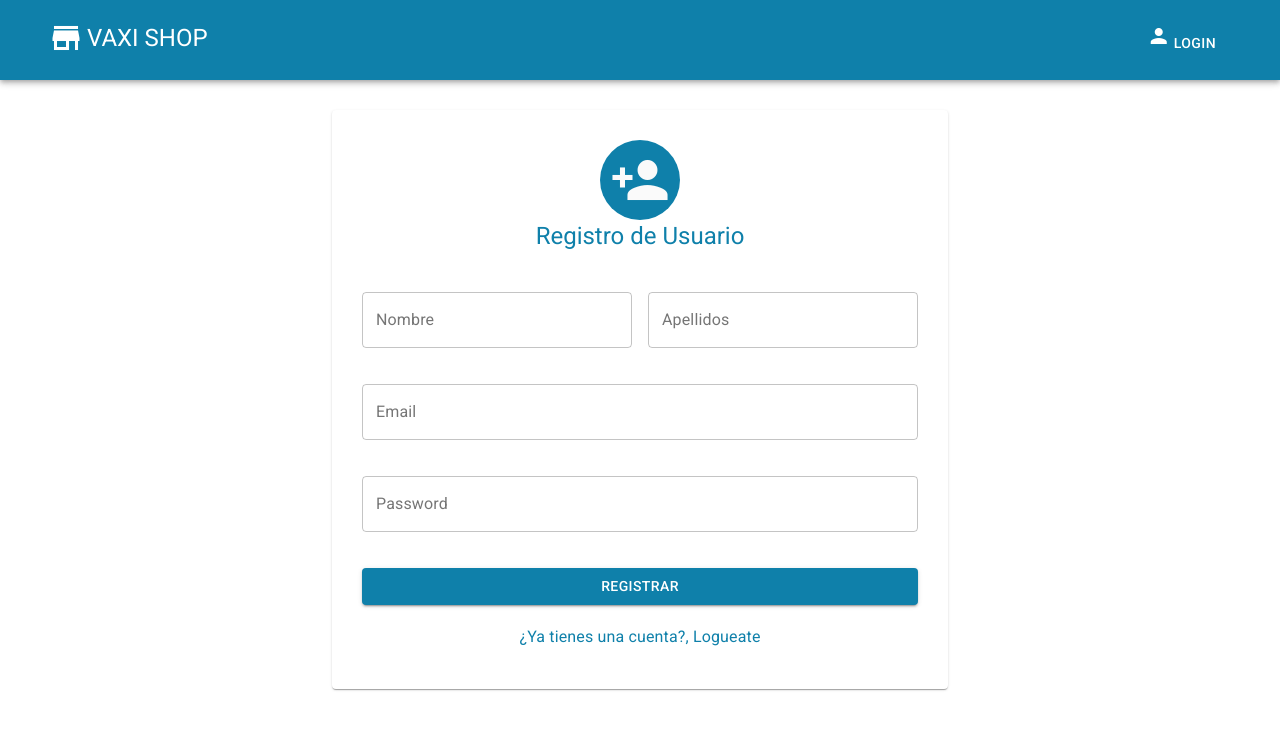
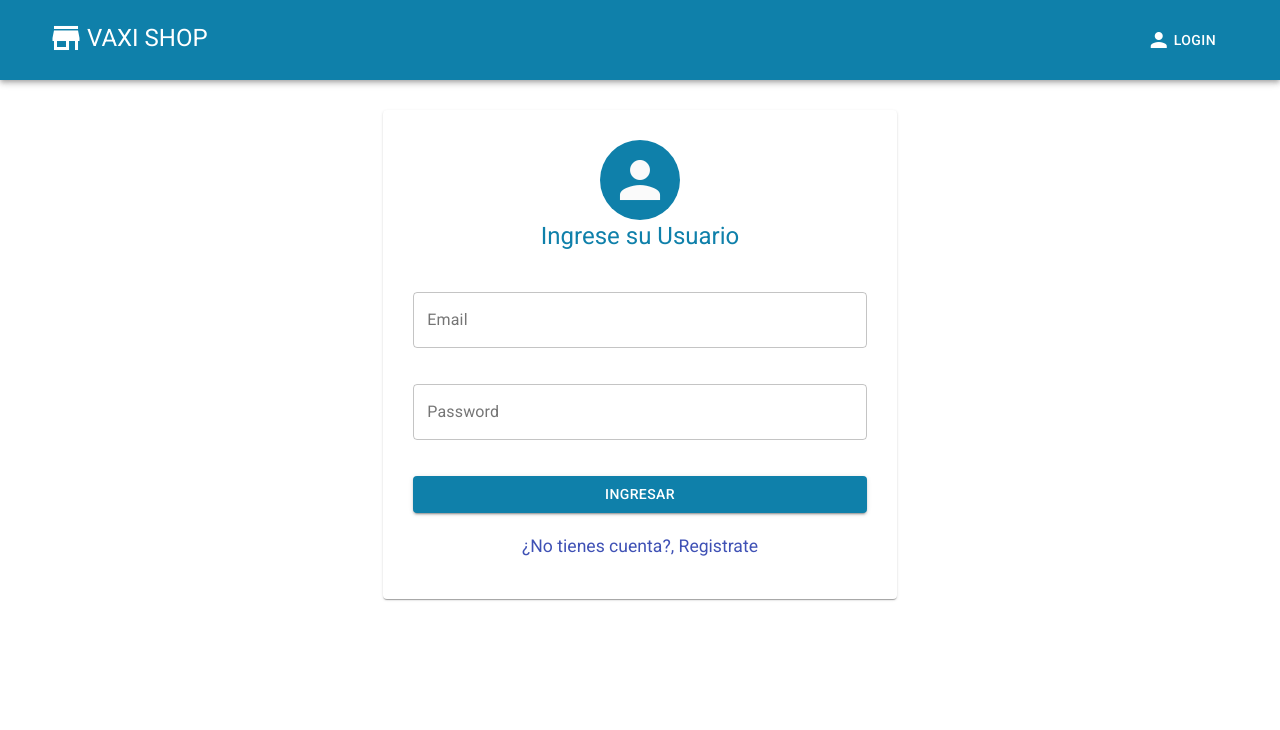
Before and after one commit to PedroAvila/proyecto-react-material-desing, a React (Create React App) app: page /login in a window 1280 px wide. Shown: the top 730 px of the page. Built offline with nearby package versions, Linux system fonts and the light colour scheme.

Commit message:
Navegación entre componentes con react-router-dom

```diff
--- a/package.json
+++ b/package.json
@@ -9,6 +9,7 @@
     "@testing-library/user-event": "^12.1.10",
     "react": "^17.0.2",
     "react-dom": "^17.0.2",
+    "react-router-dom": "^5.3.0",
     "react-scripts": "4.0.3",
     "web-vitals": "^1.0.1"
   },
--- a/src/App.js
+++ b/src/App.js
@@ -4,12 +4,19 @@ import MenuAppBar from "./componentes/navegacion/MenuAppBar";
 import Login from "./componentes/seguridad/Login";
 import RegistrarUsuario from "./componentes/seguridad/RegistrarUsuario";
 import theme from "./theme/theme";
+import { BrowserRouter as Router, Switch, Route } from 'react-router-dom';
+
 
 function App() {
   return (
     <ThemeProvider theme={ theme }>
+      <Router>
       <MenuAppBar />
-      <RegistrarUsuario />
+        <Switch>
+          <Route exact path="/login" component={ Login } />
+          <Route exact path="/registrar" component={ RegistrarUsuario } />
+        </Switch>
+      </Router>
     </ThemeProvider>
   )
 }
--- a/src/componentes/navegacion/MenuAppBar.js
+++ b/src/componentes/navegacion/MenuAppBar.js
@@ -1,6 +1,7 @@
-import { AppBar, Button, Container, Drawer, Icon, IconButton, Link, List, ListItem, ListItemIcon, ListItemText, Toolbar, Typography } from '@material-ui/core';
+import { AppBar, Button, Container, Drawer, Icon, IconButton, List, ListItem, ListItemIcon, ListItemText, Toolbar, Typography } from '@material-ui/core';
 import React, { useState } from 'react';
 import useStyles from '../../theme/useStyles';
+import { Link } from 'react-router-dom';
 
 const MenuAppBar = () => {
     const [ open, setOpen ] = useState(false)
@@ -32,7 +33,7 @@ const MenuAppBar = () => {
                             <div className={ classes.list }>
                                 <List>
                                     <ListItem button onClick={ closeToggle } className={ classes.listItem }>
-                                        <Link color="inherit" className={ classes.linkAppBarMobile } underline="none">
+                                        <Link to="/login" color="inherit" className={ classes.linkAppBarMobile } underline="none">
                                             <ListItemIcon className={ classes.listItemIcon }>
                                                 <Icon>person</Icon>
                                             </ListItemIcon>
@@ -43,14 +44,14 @@ const MenuAppBar = () => {
                             </div>
                         </Drawer>
                         <div className={ classes.grow }>
-                            <Link color="inherit" className={ classes.linkAppBarLogo } underline="none">
+                            <Link to="/" color="inherit" className={ classes.linkAppBarLogo } underline="none">
                                 <Icon className={ classes.mr } fontSize="large">store</Icon>
                                 <Typography variant="h5">VAXI SHOP</Typography>
                             </Link>
                         </div>
                         <div className={ classes.sectionDesktop }>
-                            <Button color="inherit" className={ classes.linkAppBarDesktop }>
-                                <Link color="inherit" classNaame={ classes.linkAppBarDesktop } underline="none">
+                            <Button color="inherit" className={ classes.buttonIcon }>
+                                <Link to="/login" color="inherit" className={ classes.linkAppBarDesktop } underline="none">
                                     <Icon className={ classes.mr }>person</Icon>
                                     LOGIN
                                 </Link>
--- a/src/componentes/seguridad/Login.js
+++ b/src/componentes/seguridad/Login.js
@@ -1,6 +1,7 @@
-import { Avatar, Button, Card, Container, Grid, Icon, Link, TextField, Typography } from '@material-ui/core';
+import { Avatar, Button, Card, Container, Grid, Icon, TextField, Typography } from '@material-ui/core';
 import React from 'react';
 import useStyles from '../../theme/useStyles';
+import { Link } from 'react-router-dom';
 
 const Login = () => {
     const classes = useStyles()
@@ -44,7 +45,7 @@ const Login = () => {
                                 </Grid>
                             </Grid>
                             <Link
-                            href="/"
+                            to="/registrar"
                             variant="body1"
                             className={ classes.link }
                             >
--- a/src/componentes/seguridad/RegistrarUsuario.js
+++ b/src/componentes/seguridad/RegistrarUsuario.js
@@ -1,7 +1,8 @@
 
-import { Avatar, Button, Card, Container, Grid, Icon, Link, TextField, Typography } from '@material-ui/core';
+import { Avatar, Button, Card, Container, Grid, Icon, TextField, Typography } from '@material-ui/core';
 import React from 'react';
 import useStyles from '../../theme/useStyles';
+import { Link } from 'react-router-dom';
 
 const RegistrarUsuario = () => {
     const classes = useStyles()
@@ -62,7 +63,7 @@ const RegistrarUsuario = () => {
                                 </Grid>
                             </Grid>
                             <Link
-                            href="/"
+                            to="/login"
                             variant="body1"
                             className={ classes.link }
                             >
--- a/src/theme/useStyles.js
+++ b/src/theme/useStyles.js
@@ -26,7 +26,12 @@ const useStyles = makeStyles({
         marginBottom: 20
     },
     link: {
-        marginTop: 8
+        marginTop: 8,
+        fontSize: "1.1rem",
+        fontFamily: "Roboto",
+        lineHeight: 1.5,
+        color: theme.palette.primary.main,
+        textDecoration: "none"
     },
     appBar: {
         paddingTop: 8,
@@ -40,7 +45,9 @@ const useStyles = makeStyles({
     },
     linkAppBarLogo: {
         display: "inline-flex",
-        alignItems: "center"
+        alignItems: "center",
+        color: "inherit",
+        textDecoration: "none"
     },
     mr: {
         marginRight: 3
@@ -52,7 +59,9 @@ const useStyles = makeStyles({
     linkAppBarDesktop: {
         display: "inline-flex",
         alignItems: "center",
-        padding: "6px 16px"
+        padding: "6px 16px",
+        color: "inherit",
+        textDecoration: "none"
     },
     list: {
         width: 250
@@ -64,7 +73,9 @@ const useStyles = makeStyles({
         display: "inline-flex",
         alignItems: "center",
         width: "100%",
-        padding: "8px 16px"
+        padding: "8px 16px",
+        color: "inherit",
+        textDecoration: "none"
     },
     listItemIcon: {
         minWidth: 35
```
Also changed, not shown: 1 other file (tests, documents, lock files or other folders).
